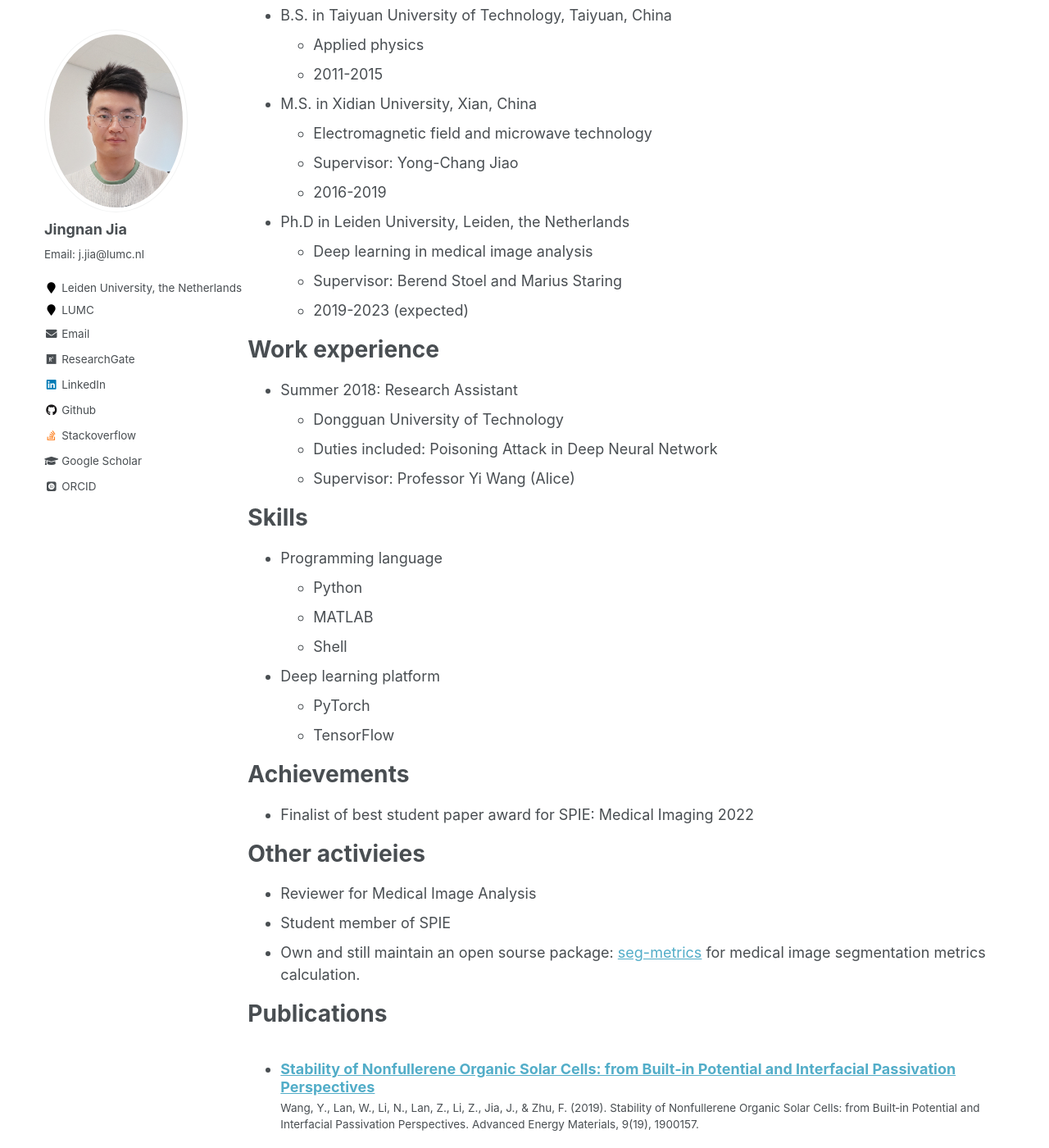
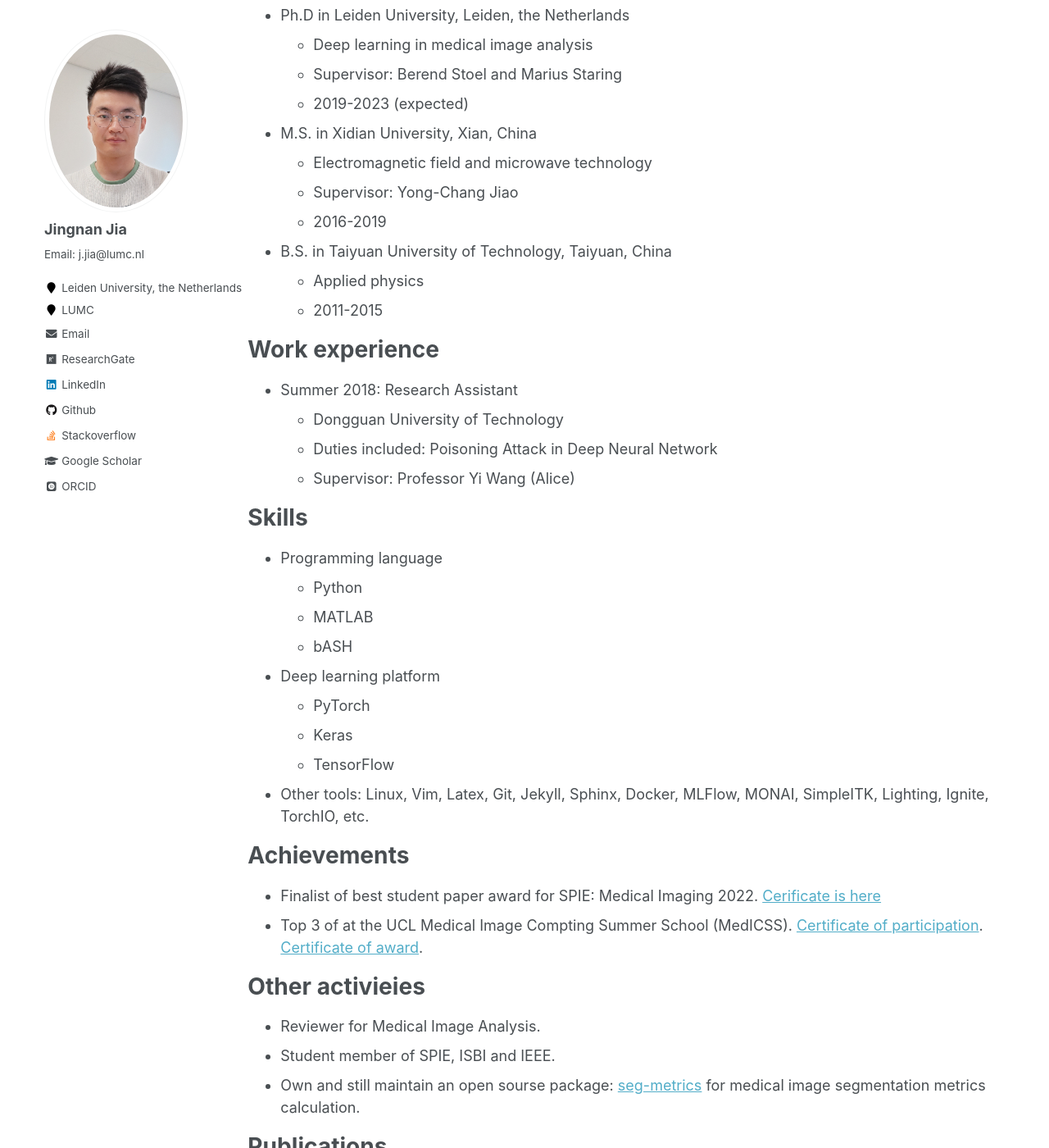
Before and after one commit to Jingnan-Jia/Jingnan-Jia.github.io_old, a Jekyll site: the page built from _pages/cv.md, in a window 1280 px wide and 1400 px high, scrolled down 261 px. Shown: the whole window at 82% size. Built offline with Jekyll 4.4.1, drawn with Linux system fonts in a browser that asks for light colours; some web fonts are replaced; comment, search, counter and statistics services are not loaded.

Commit message:
update cv

```diff
--- a/_pages/cv.md
+++ b/_pages/cv.md
@@ -13,19 +13,23 @@ redirect_from:
 
 Education
 ======
-* B.S. in Taiyuan University of Technology, Taiyuan, China
-  * Applied physics
-  * 2011-2015
+* Ph.D in Leiden University, Leiden, the Netherlands
+  * Deep learning in medical image analysis
+  * Supervisor: Berend Stoel and Marius Staring
+  * 2019-2023 (expected)
 
 * M.S. in Xidian University, Xian, China
   * Electromagnetic field and microwave technology
   * Supervisor: Yong-Chang Jiao
   * 2016-2019
 
-* Ph.D in Leiden University, Leiden, the Netherlands
-  * Deep learning in medical image analysis
-  * Supervisor: Berend Stoel and Marius Staring
-  * 2019-2023 (expected)
+* B.S. in Taiyuan University of Technology, Taiyuan, China
+  * Applied physics
+  * 2011-2015
+
+
+
+
 
 Work experience
 ======
@@ -40,21 +44,27 @@ Skills
 * Programming language
   * Python
   * MATLAB
-  * Shell
+  * bASH
 
 * Deep learning platform
   * PyTorch
+  * Keras
   * TensorFlow
+
+* Other tools:
+Linux, Vim, Latex, Git, Jekyll, Sphinx, Docker, MLFlow, MONAI, SimpleITK, Lighting, Ignite, TorchIO, etc.
+
 
 Achievements
 =================
-* Finalist of best student paper award for SPIE: Medical Imaging 2022
+* Finalist of best student paper award for SPIE: Medical Imaging 2022. [Cerificate is here](/files/spie_certificate.pdf)
+* Top 3 of at the UCL Medical Image Compting Summer School (MedICSS). [Certificate of participation](/files/MedICSS2021_certificate_Participant_Jingnan-Jia.pdf). [Certificate of award](/files/MedICSS2021_certificate_ProjectMerit_Jingnan-Jia.pdf).
 
 
 Other activieies
 ==================
-* Reviewer for Medical Image Analysis
-* Student member of SPIE
+* Reviewer for Medical Image Analysis.
+* Student member of SPIE, ISBI and IEEE.
 * Own and still maintain an open sourse package: [seg-metrics](https://pypi.org/project/seg-metrics/) for medical image segmentation metrics calculation.
 
 
```
